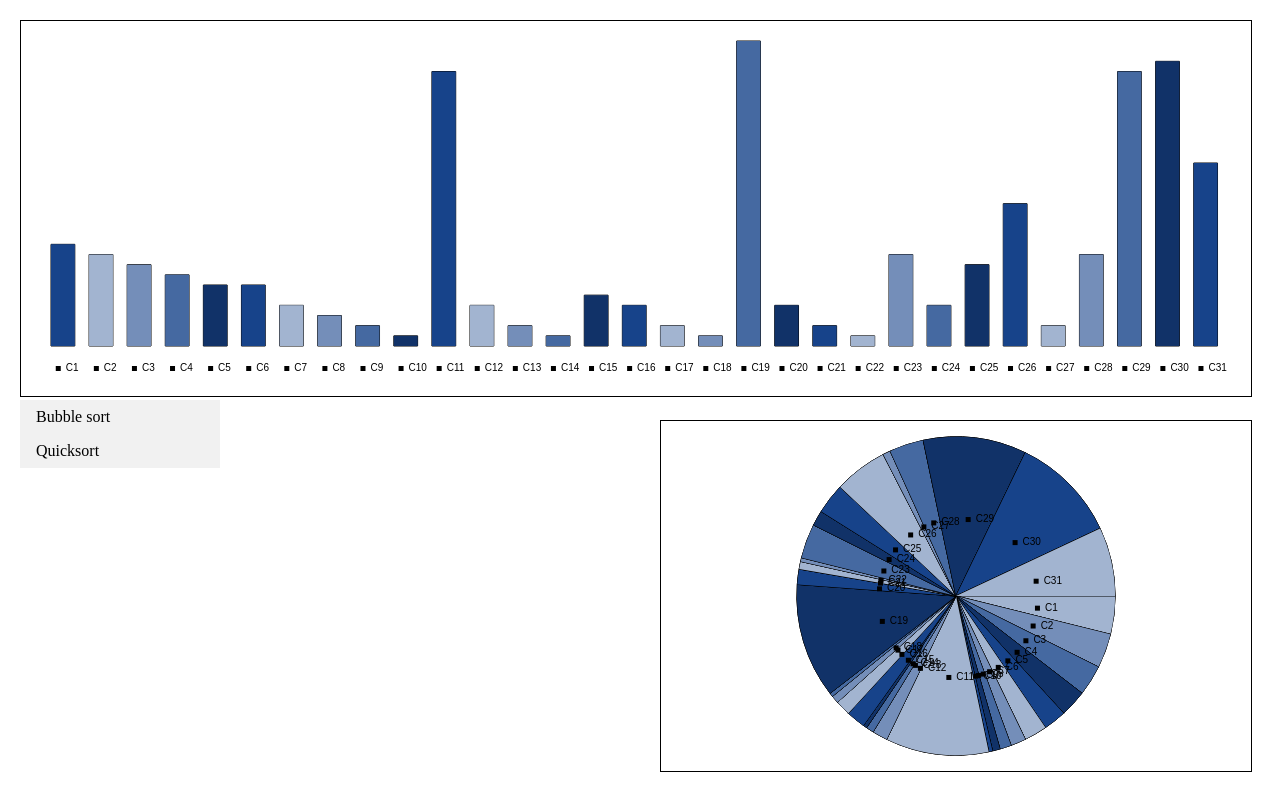
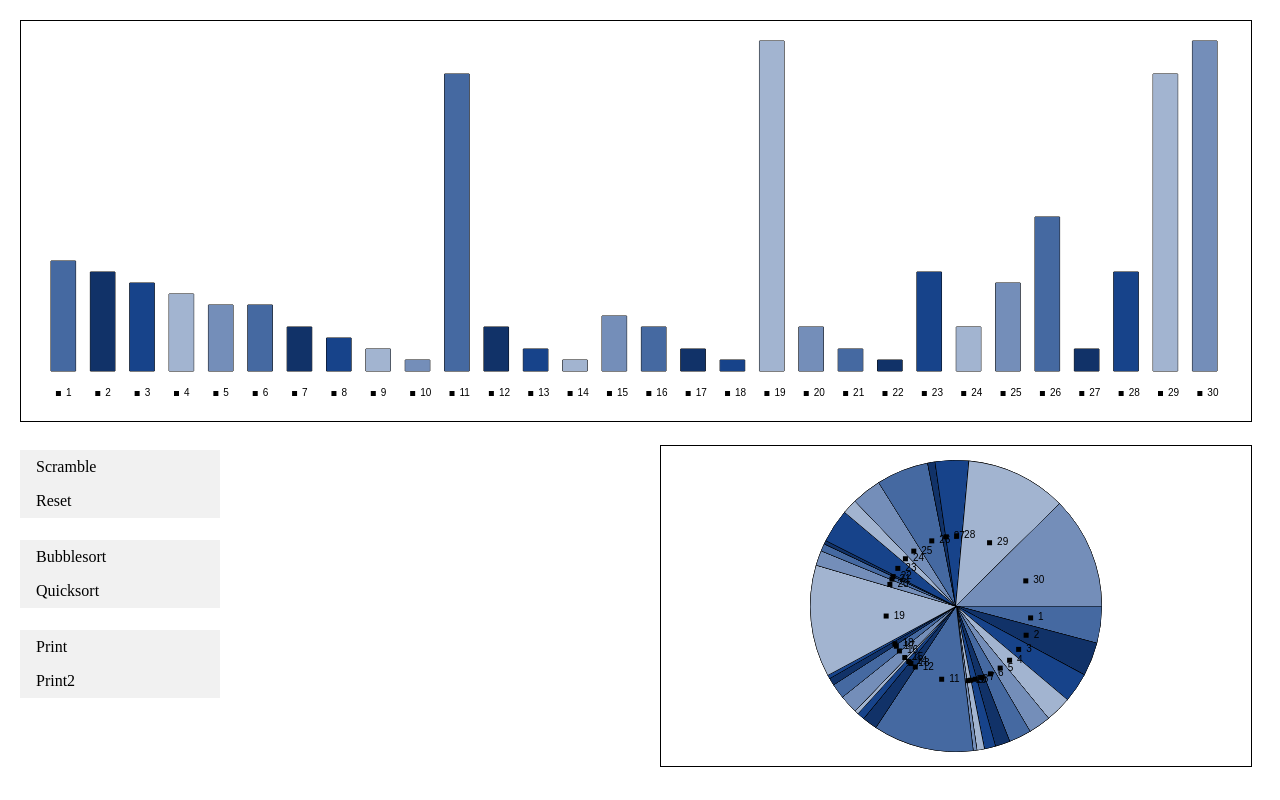
Before and after one commit to r-smits/r-smits.github.io, a plain HTML site: page algochart.html in a window 1280 px wide. Drawn offline with Linux system fonts and the light colour scheme.

Commit message:
Added debug function and marginally better scaling - v.0.04

```diff
--- a/algochart.html
+++ b/algochart.html
@@ -3,13 +3,12 @@
 
 <html>
 
-  <link rel="stylesheet" href="style.css">
+  <link rel="stylesheet" href="style.css"/>
+
   <title>AlgoChart - Visualisation essentials</title>
 
   <canvas id="canvas1"></canvas>
   <canvas id="canvas2"></canvas>
-
-
 
   <script type="text/javascript", src="piechart.js"></script>
   <script type="text/javascript", src="barchart.js"></script>
@@ -22,8 +21,18 @@
   <body>
 
     <ul class="menu-ctn">
-      <li class="bubble-sort" onclick="bubbleSort(barChartObjects)">Bubble sort</li>
-      <li class="traditional-quicksort" onclick="traditionalQuickSortExecutor(barChartplot)">Quicksort</li>
+      <li class="scramble" onclick="scramble(barChartplot)">Scramble</li>
+      <li class="reset" onclick="resetBarChartplot()">Reset</li>
+    </ul>
+
+    <ul class="menu2-ctn">
+      <li class="bubble-sort" onclick="bubbleSort(barChartObjects)">Bubblesort</li>
+      <li class="traditional-quicksort" onclick="traditionalQuickSortExecutor(barChartResetplot)">Quicksort</li>
+    </ul>
+
+    <ul class="menu3-ctn">
+      <li class="print" onclick="printArr(barChartplot)">Print</li>
+      <li class="print2" onclick="printArr(barChartResetplot)">Print2</li>
     </ul>
 
   </body>
--- a/barchart.js
+++ b/barchart.js
@@ -2,43 +2,77 @@
 
 //Public variables
 var barChartplot = [
-	[10	, "C1"],
-	[9	, "C2"],
-	[8	, "C3"],
-	[7	, "C4"],
-	[6	, "C5"],
-	[6	, "C6"],
-	[4	, "C7"],
-	[3	, "C8"],
-	[2	, "C9"],
-	[1	, "C10"],
-	[27	, "C11"],
-	[4	, "C12"],
-	[2	, "C13"],
-	[1	, "C14"],
-	[5	, "C15"],
-	[4	, "C16"],
-	[2	, "C17"],
-	[1	, "C18"],
-	[30	, "C19"],
-	[4	, "C20"],
-	[2	, "C21"],
-	[1	, "C22"],
-	[9	, "C23"],
-	[4	, "C24"],
-	[8	, "C25"],
-	[14	, "C26"],
-	[2	, "C27"],
-	[9	, "C28"],
-	[27	, "C29"],
-	[28 , "C30"],
-	[18	, "C31"],
+	[10	, "1"],
+	[9	, "2"],
+	[8	, "3"],
+	[7	, "4"],
+	[6	, "5"],
+	[6	, "6"],
+	[4	, "7"],
+	[3	, "8"],
+	[2	, "9"],
+	[1	, "10"],
+	[27	, "11"],
+	[4	, "12"],
+	[2	, "13"],
+	[1	, "14"],
+	[5	, "15"],
+	[4	, "16"],
+	[2	, "17"],
+	[1	, "18"],
+	[30	, "19"],
+	[4	, "20"],
+	[2	, "21"],
+	[1	, "22"],
+	[9	, "23"],
+	[4	, "24"],
+	[8	, "25"],
+	[14	, "26"],
+	[2	, "27"],
+	[9	, "28"],
+	[27	, "29"],
+	[30 , "30"]
 ];
+
+
+var resetPlot = [
+	[10	, "1"],
+	[9	, "2"],
+	[8	, "3"],
+	[7	, "4"],
+	[6	, "5"],
+	[6	, "6"],
+	[4	, "7"],
+	[3	, "8"],
+	[2	, "9"],
+	[1	, "10"],
+	[27	, "11"],
+	[4	, "12"],
+	[2	, "13"],
+	[1	, "14"],
+	[5	, "15"],
+	[4	, "16"],
+	[2	, "17"],
+	[1	, "18"],
+	[30	, "19"],
+	[4	, "20"],
+	[2	, "21"],
+	[1	, "22"],
+	[9	, "23"],
+	[4	, "24"],
+	[8	, "25"],
+	[14	, "26"],
+	[2	, "27"],
+	[9	, "28"],
+	[27	, "29"],
+	[30 , "30"]
+];
+
 
 var barChartObjects = [];
 var barChartIterateVars = [0, 0];
 var barChartQuickSort = [];
-var barChartQuickSortIndex = -1;
+var orderIndex = -1;
 
 
 var quickSortLBUB = [];
@@ -51,7 +85,7 @@ let drawc2 = canvas2.getContext('2d');
 
 //Size and width of the canvas
 canvas2.width = window.innerWidth - 50;
-canvas2.height = window.innerHeight / 2 - 25;
+canvas2.height = 400;
 
 canvas2.style.left = "0%";
 canvas2.style.top = "0%";
@@ -77,7 +111,7 @@ var tempv2C = "";
 var tempPivotC = "";
 
 //Translation for bounce
-var barChartTranslateRatio = 25;
+var barChartTranslateRatio = 30;
 
 var translatedv1X = 0;
 var translatedv2X = 0;
@@ -149,6 +183,51 @@ function init()
 	createBars(barChartplot);
 }
 
+//Reset
+function resetBarChartplot()
+{
+	//Debug
+	console.log("called resetBarChartPlot");
+
+	//Reset algo values
+	barChartObjects = [];
+	barChartQuickSort = [];
+	orderIndex = -1;
+
+	//Draw the new data on the canvas
+	constructBarChart(barChartplot);
+	createBars(barChartplot);
+
+	//Reset plots
+	barChartplot = resetPlot;
+}
+
+
+//Scramble
+function scramble()
+{
+	barChartplot = [];
+	barChartObjects = [];
+	barChartQuickSort = [];
+	orderIndex = -1;
+
+	//Iterate and give random numbers
+	for (var i = 0; i < 30; i += 1)
+	{
+		var randomNumber = Math.floor(Math.random() * 100);
+		var category = i+1;
+		barChartplot.push([randomNumber, category]);
+	}
+
+	//Put random values
+	resetPlot = barChartplot;
+
+	//Render the changes
+	constructBarChart(barChartplot);
+	createBars(barChartplot);
+}
+
+
 //Bubble sort algorithm
 function bubbleSort(data)
 {
@@ -183,10 +262,7 @@ function bubbleSort(data)
 		console.log("bubbleSort finished");
 
 		//Reset values
-		barChartIterateVars[0] = 0;
-		barChartIterateVars[1] = 0;
-
-		algoNo = 0;
+		barChartIterateVars = [0, 0];
 
 		return;
 	}
@@ -196,72 +272,16 @@ function bubbleSort(data)
 	}
 }
 
-/*
-//Quicksort algorithm
-function traditionalQuickSort(lb, ub, data)
-{
-	//Debug
-	console.log("called quicksort");
-	//Init
-	algoNo = 2;
 
-	if (lb < ub)
-	{
-		//First pick the pivot
-		pInd = lb + ((ub - lb) / 2);
-		pInd = Math.floor(pInd);
-		console.log("index: " + pInd);
-		p = data[pInd].value;
-
-		//Store original lb value
-		origlb = lb;
-		origub = ub;
-		quickSortLBUB.push([lb, ub]);
-
-		traditionalQuickSortPartition(lb, ub, data);
-	}
-}
-
-function traditionalQuickSortPartition(lb, ub, data)
-{
-	//Animation reset
-	bounceFinished = false;
-
-	//Then search for values to swap
-	while (data[ub].value > p) {ub -= 1;}
-    while (data[lb].value < p) {lb += 1;}
-
-
-    if (lb >= ub)
-    {
-    	traditionalQuickSortCallBack(ub, data);
-    	return;
-    }
-
-    //Swap
-    console.log("called for a swap");
-    console.log("values: " + lb + " " + ub + " " + p);
-    constructSwap(lb, ub);
-}
-
-function traditionalQuickSortCallBack(pivot, data)
-{
-	console.log("called to branch out the binary tree");
-
-	LBUBcounter1 += 1;
-	console.log("values: " + quickSortLBUB[LBUBcounter1][0] + " " + quickSortLBUB[LBUBcounter1][1] + " " + p);
-	traditionalQuickSort(quickSortLBUB[LBUBcounter1][0], pivot, data);
-	console.log("called the second recursive function with values: " + pivot+1 + " " + origub);
-	traditionalQuickSort(pivot+1, origub, data);
-}
-*/
-
+//QuickSort algorithm
 function traditionalQuickSortExecutor(data)
 {
 	algoNo = 2;
+	barChartQuickSort = [];
+	openIndex = -1;
 
 	traditionalQuickSort(0, data.length-1, data);
-	traditionalQuickSortSwap(barChartQuickSort);
+	orderedSwap(barChartQuickSort);
 }
 
 function traditionalQuickSort(lb, ub, data)
@@ -278,12 +298,14 @@ function traditionalQuickSort(lb, ub, data)
 
 function traditionalPivot(lb, ub, data)
 {
+
 	var i = Math.floor(lb + ((ub - lb) / 2));
 	console.log(i);
     var p = data[i][0];
 
     while (1)
     {
+
     	while (data[ub][0] > p)
         {
         	ub -= 1;
@@ -307,23 +329,23 @@ function traditionalPivot(lb, ub, data)
     }
 }
 
-function traditionalQuickSortSwap(order)
+
+function orderedSwap(order)
 {
-
-	barChartQuickSortIndex += 1;
+	orderIndex += 1;
 	bounceFinished = false;
 
 	//swap
-	if (barChartQuickSortIndex < order.length)
+	if (orderIndex < order.length)
 	{
-		console.log(order[barChartQuickSortIndex][0] + ", " + order[barChartQuickSortIndex][1]);
-		constructSwap(order[barChartQuickSortIndex][0], order[barChartQuickSortIndex][1]);
+		constructSwap(order[orderIndex][0], order[orderIndex][1]);
 	}
 	else
 	{
-		barChartQuickSortIndex = -1;
+		orderIndex = -1;
 	}
 }
+
 
 function constructBarChart(constructData)
 {
@@ -502,7 +524,7 @@ function animateBarChartSwap(timestamp)
 		dXCounter = 0;
 
 		//Continue
-		setTimeout(function() {animateLoader(bounceFinished);}, 10);
+		setTimeout(function() { animateLoader(bounceFinished); }, 10);
 	}
 }
 
@@ -526,8 +548,8 @@ function animationFinished()
 	barChartObjects[val2] = objTemp;
 
 	//Callback to correct algorithm
-	if (algoNo == 1) {bubbleSort(barChartObjects);}
-	if (algoNo == 2) {traditionalQuickSortSwap(barChartQuickSort);}
+	if (algoNo == 1) { bubbleSort(barChartObjects); }
+	if (algoNo == 2) { orderedSwap(barChartQuickSort); }
 }
 
 
@@ -537,7 +559,7 @@ function maxOfArray()
 
 	for (var i = 0; i < barChartplot.length; i += 1)
 	{
-		if (barChartplot[i][0] > max) {max = barChartplot[i][0];}
+		if (barChartplot[i][0] > max) { max = barChartplot[i][0]; }
 	}
 
 	return max;
--- a/piechart.js
+++ b/piechart.js
@@ -22,12 +22,12 @@ let ctx = canvas.getContext('2d');
 
 // Sizing variables
 canvas.width = window.innerWidth / 2 - 50;
-canvas.height = window.innerHeight / 2 - 50;
+canvas.height = window.innerHeight / 2 - 80;
 
 var halfWidth = window.innerWidth / 2;
 
 canvas.style.left = "50%";
-canvas.style.top = "50%";
+canvas.style.top = "425px";
 canvas.style.position = "absolute";
 
 if (canvas.width < canvas.height)
@@ -40,7 +40,7 @@ let mpcY = canvas.height / 2;
 
 function init()
 {
-  loadData();
+  //loadData();
   getCategories();
   createPartitions(counterArr, counterArrSum);
 }
@@ -48,6 +48,8 @@ function init()
 /*
 
 <input type="file" />
+
+
 
 // THIS IS A SHITTY CSV PARSER
 function loadData()
@@ -77,6 +79,7 @@ function loadData()
   }, false);
 }
 
+/*
 function filefromWeb(){
 
   var xhttp = new XMLHttpRequest();
--- a/style.css
+++ b/style.css
@@ -13,14 +13,38 @@ canvas
   border:1px solid black;
 }
 
-ul
+.menu-ctn
 {
   list-style-type: none;
   margin-left: 20px;
-  margin-top: 400px;
+  margin-top: 450px;
   width: 200px;
   background-color: #f1f1f1;
+  position: absolute;
 }
+
+
+.menu2-ctn
+{
+  list-style-type: none;
+  margin-left: 20px;
+  margin-top: 540px;
+  width: 200px;
+  background-color: #f1f1f1;
+  position: absolute;
+}
+
+.menu3-ctn
+{
+  list-style-type: none;
+  margin-left: 20px;
+  margin-top: 630px;
+  width: 200px;
+  background-color: #f1f1f1;
+  position: absolute;
+}
+
+
 
 li
 {
@@ -30,6 +54,7 @@ li
   text-decoration: none;
 }
 
+
 li:hover
 {
   cursor: pointer;
```
Lines whose indentation alone changed are shown as unchanged.
